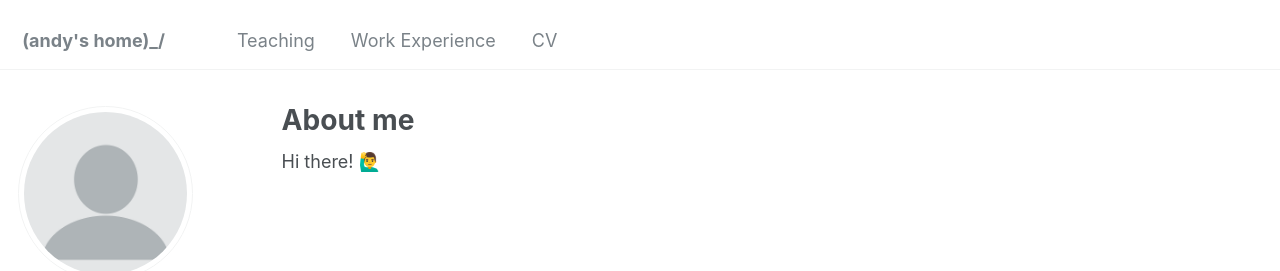
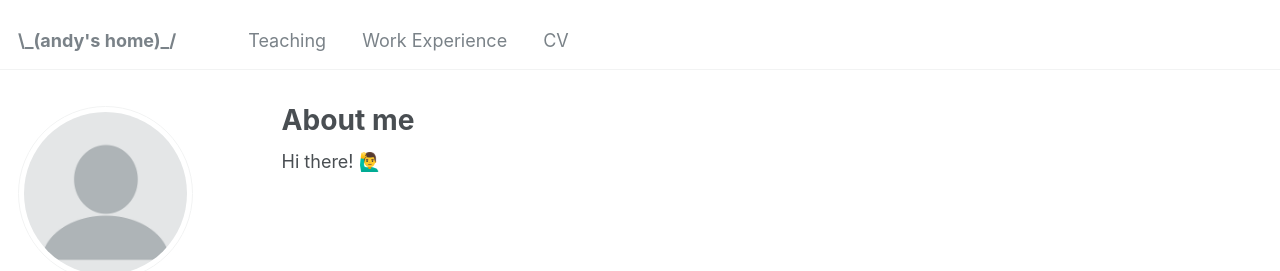
Before and after one commit to asgv123/asgv123.github.io, a Jekyll site: the page built from _pages/about.md, in a window 1280 px wide. Shown: the top 271 px of the page. Built offline with Jekyll 4.4.1, drawn with Linux system fonts in a browser that asks for light colours.

Commit message:
fix the header

```diff
--- a/_config.yml
+++ b/_config.yml
@@ -8,7 +8,7 @@
 
 # Basic Site Settings
 locale                   : "en-US"
-title                    : "\_(andy's home)_/"
+title                    : "\\_(andy's home)_/"
 title_separator          : "-"
 name                     : &name "Andrews"
 description              : &description "eat. code. pray. repeat."
```
